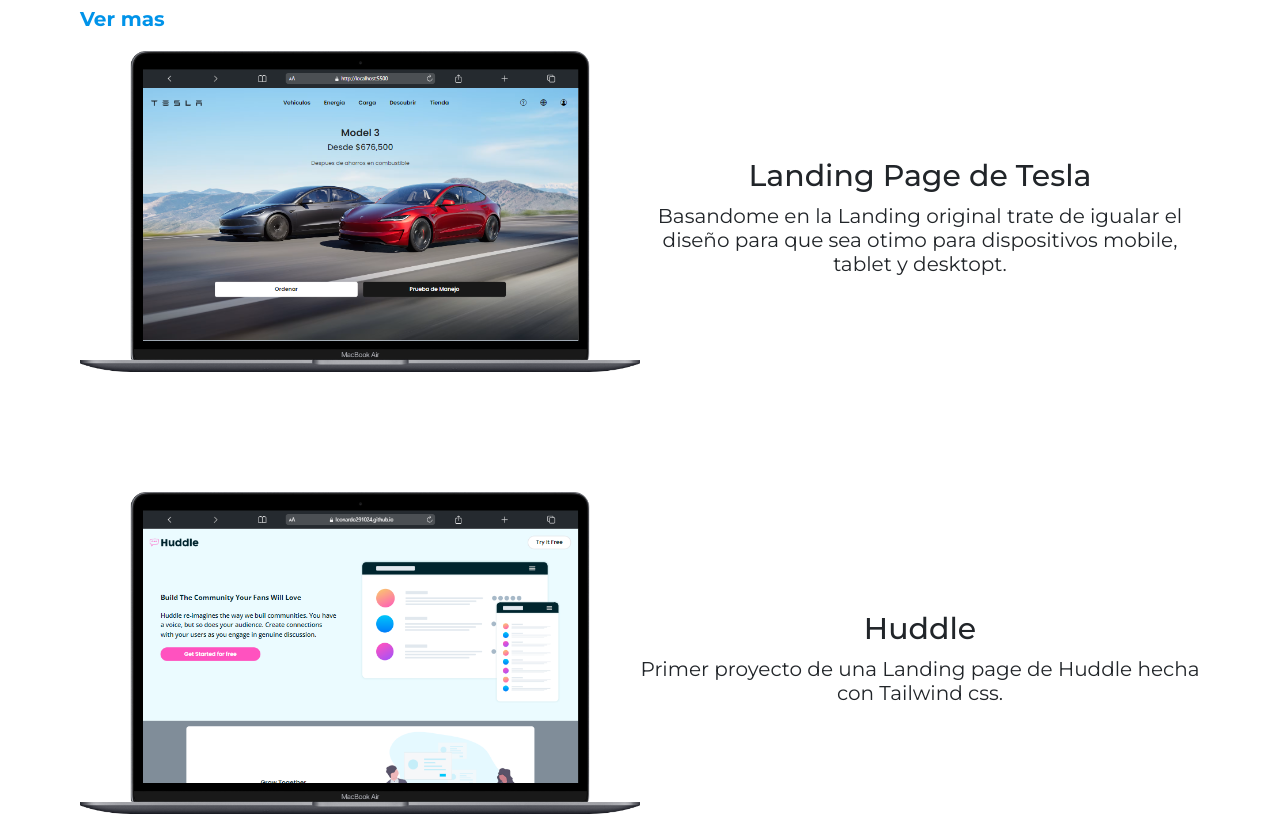
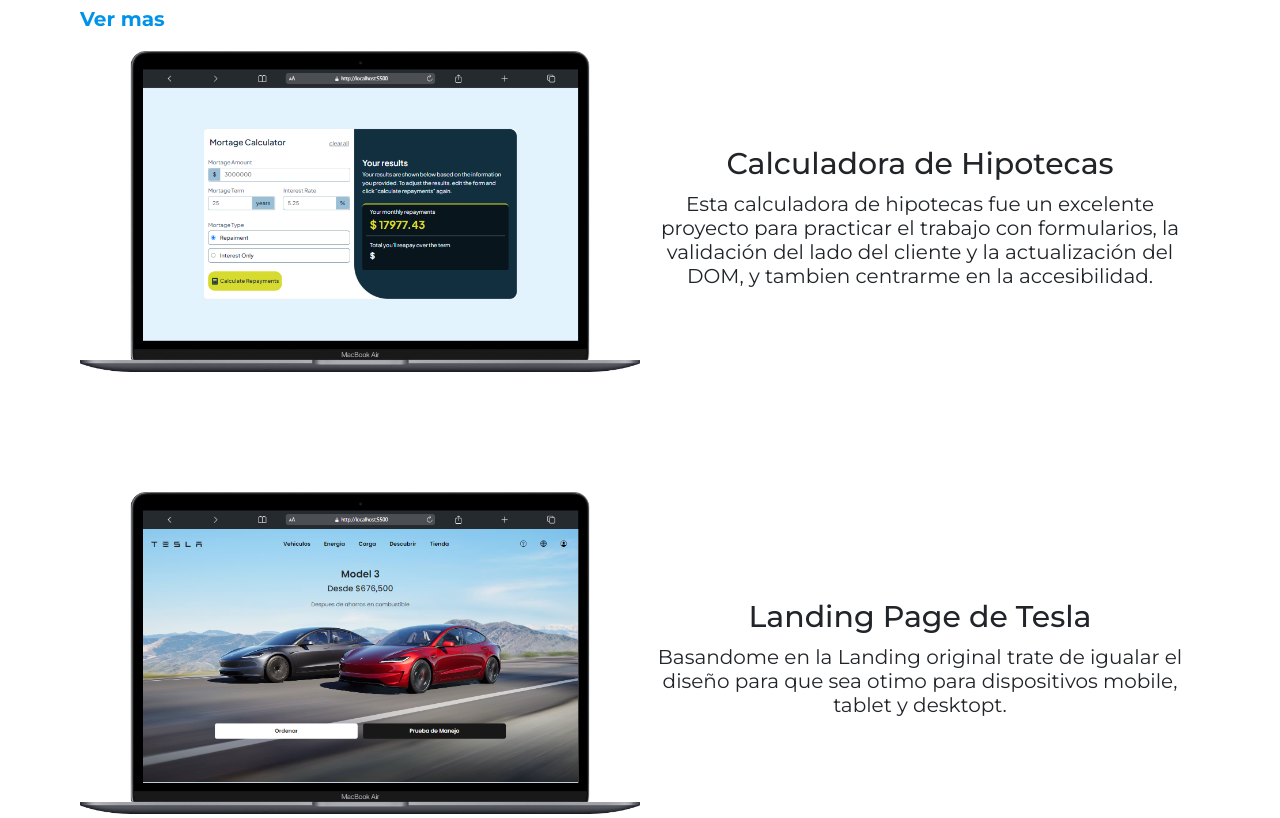
Before and after one commit to Leonardo291024/Leonardo__Diaz, a plain HTML site: page index.html in a window 1280 px wide. Shown: the part 2320-3138 px from the top of the page. Drawn offline with nearby package versions, Linux system fonts and the light colour scheme; files whose address does not match are found by name.

Commit message:
Proyecto: calculadora de hipotecas

```diff
--- a/index.html
+++ b/index.html
@@ -123,20 +123,20 @@
             <section class="container-proyectos" id="proyects">
                 <a class="link-verMas" href="proyectos.html">Ver mas</a>
                 <div class="proyecto">
+                    <img src="./imgs/imgs-proyects/calculadora-hipoteca.png" alt="">
+                    <div>
+                        <h2 class="subtitulos">Calculadora de Hipotecas</h2>
+                        <p class="descripcion-proyectos">
+                            Esta calculadora de hipotecas fue un excelente proyecto para practicar el trabajo con formularios, la validación del lado del cliente y la actualización del DOM, y tambien centrarme en la accesibilidad.
+                        </p>
+                    </div>
+                </div>
+                <div class="proyecto">
                     <img src="./imgs/imgs-proyects/tesla-landing.png" alt="">
                     <div>
                         <h2 class="subtitulos">Landing Page de Tesla</h2>
                         <p class="descripcion-proyectos">
                             Basandome en la Landing original trate de igualar el diseño para que sea otimo para dispositivos mobile, tablet y desktopt.
-                        </p>
-                    </div>
-                </div>
-                <div class="proyecto">
-                    <img src="./imgs/imgs-proyects/huddle.png" alt="">
-                    <div>
-                        <h2 class="subtitulos">Huddle</h2>
-                        <p class="descripcion-proyectos">
-                            Primer proyecto de una Landing page de Huddle hecha con Tailwind css.
                         </p>
                     </div>
                 </div>
```
Also changed, not shown: main/listProyects.js (+9 -0 lines), imgs/imgs-proyects/calculadora-hipoteca.png (added).
